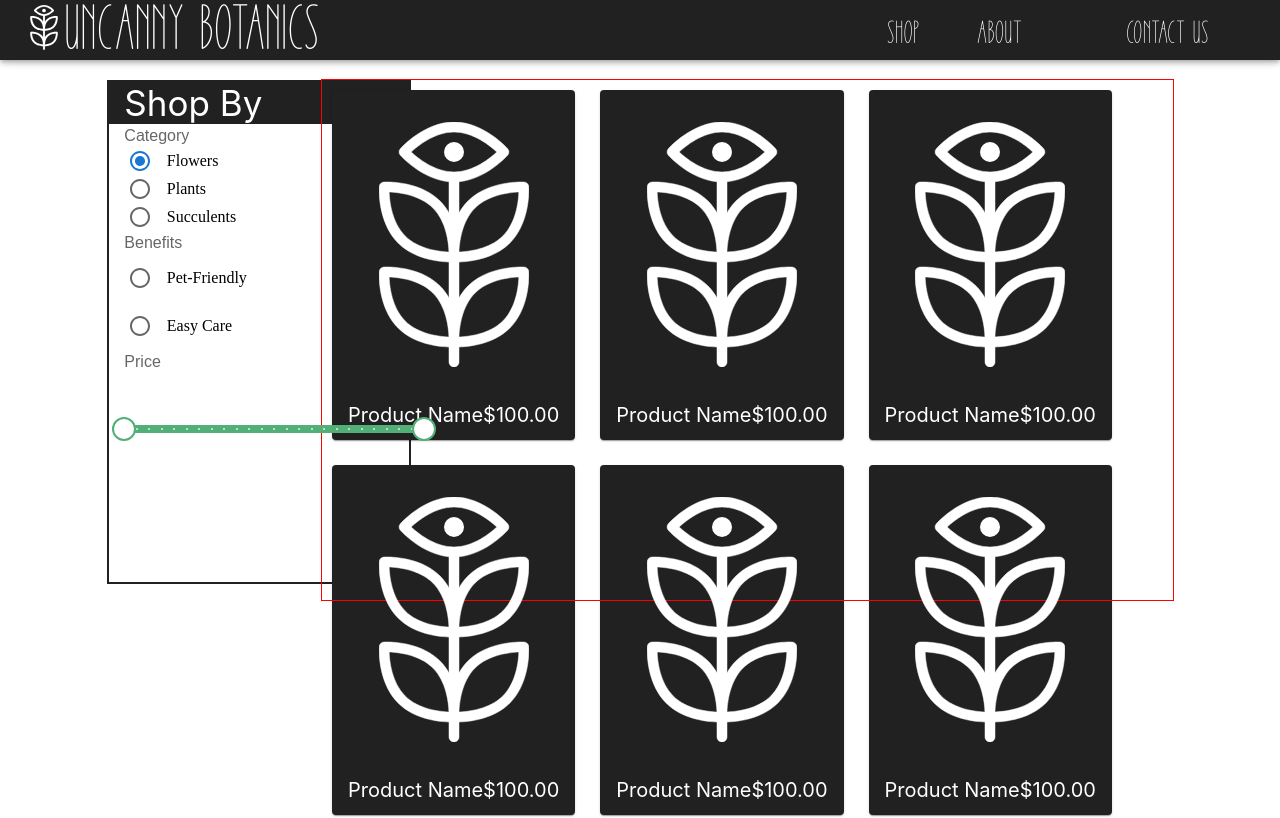
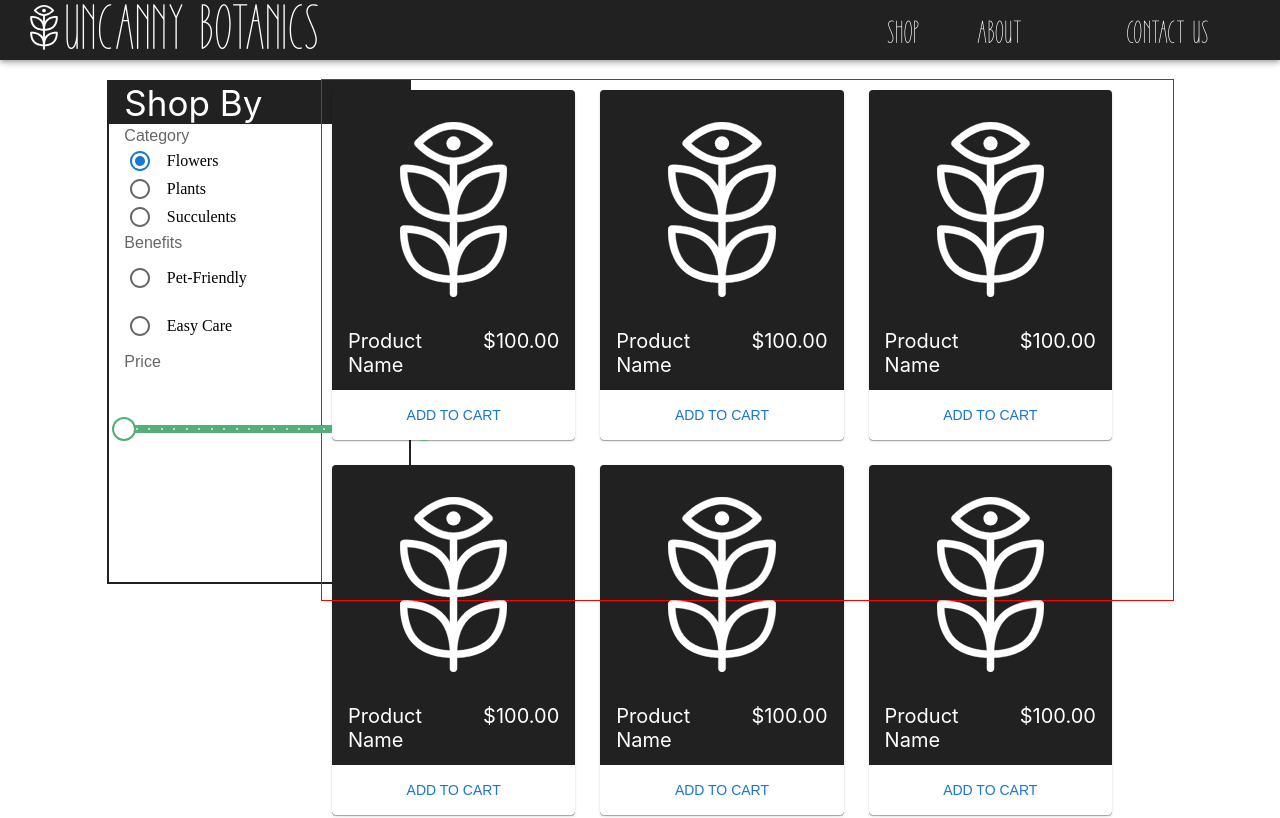
Before and after one commit to codydeatherage/uncanny-botanics-front, a React (Create React App) app: page /shop in a window 1280 px wide. Shown: the top 818 px of the page. Built offline with nearby package versions, Linux system fonts and the light colour scheme; a web font is replaced by a local one.

Commit message:
added 'add to cart' button to ProductItems

```diff
--- a/src/components/shop/Product.js
+++ b/src/components/shop/Product.js
@@ -1,29 +1,47 @@
 import React from 'react'
-import { Card, CardMedia, CardContent } from '@mui/material'
+import { Button, Card, CardMedia, CardContent, CardActionArea, Stack } from '@mui/material'
 import { styled } from '@mui/system'
 import placeholder from '../../assets/eye-plant.svg'
 const ProductCard = styled(Card)({
     backgroundColor: '#212121',
     maxHeight: '400px',
     height: '70%',
-    maxWidth: '400px'
+    maxWidth: '450px',
+    display: 'flex',
+    justifyContent: 'space-between',
+    flexDirection: 'column'
+
 })
+
+const AddToCart = styled(Button)({
+    width: '100%',
+    height: '50px',
+    backgroundColor: 'white',
+    zIndex: 99,
+    borderRadius: 0
+
+})
+
 const Product = () => {
     return (
         <ProductCard>
             <CardMedia
                 component="img"
-                height="70%"
+                height="50%"
                 image={placeholder}
                 alt="eye flower"
                 sx={{ objectFit: 'contain', padding: '0.5em 1em 0 0', filter: 'brightness(0) invert(1)' }}
             >
 
             </CardMedia>
-            <CardContent sx={{ fontSize: '20px', display: 'flex', justifyContent: 'space-between', color: 'white' }}>
+            <CardContent sx={{ paddingTop: 0, height: '15%', fontSize: '20px', display: 'flex', margin: 'auto', gap: '2%', justifyContent: 'space-between', color: 'white' }}>
                 <p>Product Name</p>
                 <p>$100.00</p>
             </CardContent>
+
+            <CardActionArea >
+                <AddToCart>Add to Cart</AddToCart>
+            </CardActionArea>
         </ProductCard>
     )
 }
--- a/src/components/shop/ProductFilters.js
+++ b/src/components/shop/ProductFilters.js
@@ -1,5 +1,5 @@
 import React, { useState } from 'react'
-import { Box, Grid, FormControl, FormControlLabel, Radio, RadioGroup, FormLabel, Slider } from '@mui/material'
+import { Box, Grid, FormControl, FormControlLabel, Radio, RadioGroup, FormLabel, Slider, Button } from '@mui/material'
 import { styled } from '@mui/system'
 const Form = styled(FormControl)({
     color: 'black',
@@ -45,6 +45,7 @@ const PrettoSlider = styled(Slider)({
         },
     },
 });
+
 
 const ProductFilters = () => {
     const [priceRange, setPriceRange] = useState([0, 600]);
@@ -105,6 +106,7 @@ const ProductFilters = () => {
                         aria-labelledby="price-range"
                     />
                 </Box>
+
             </Form>
 
         </Box>
```
Also changed, not shown: src/assets/rose.svg (added).
